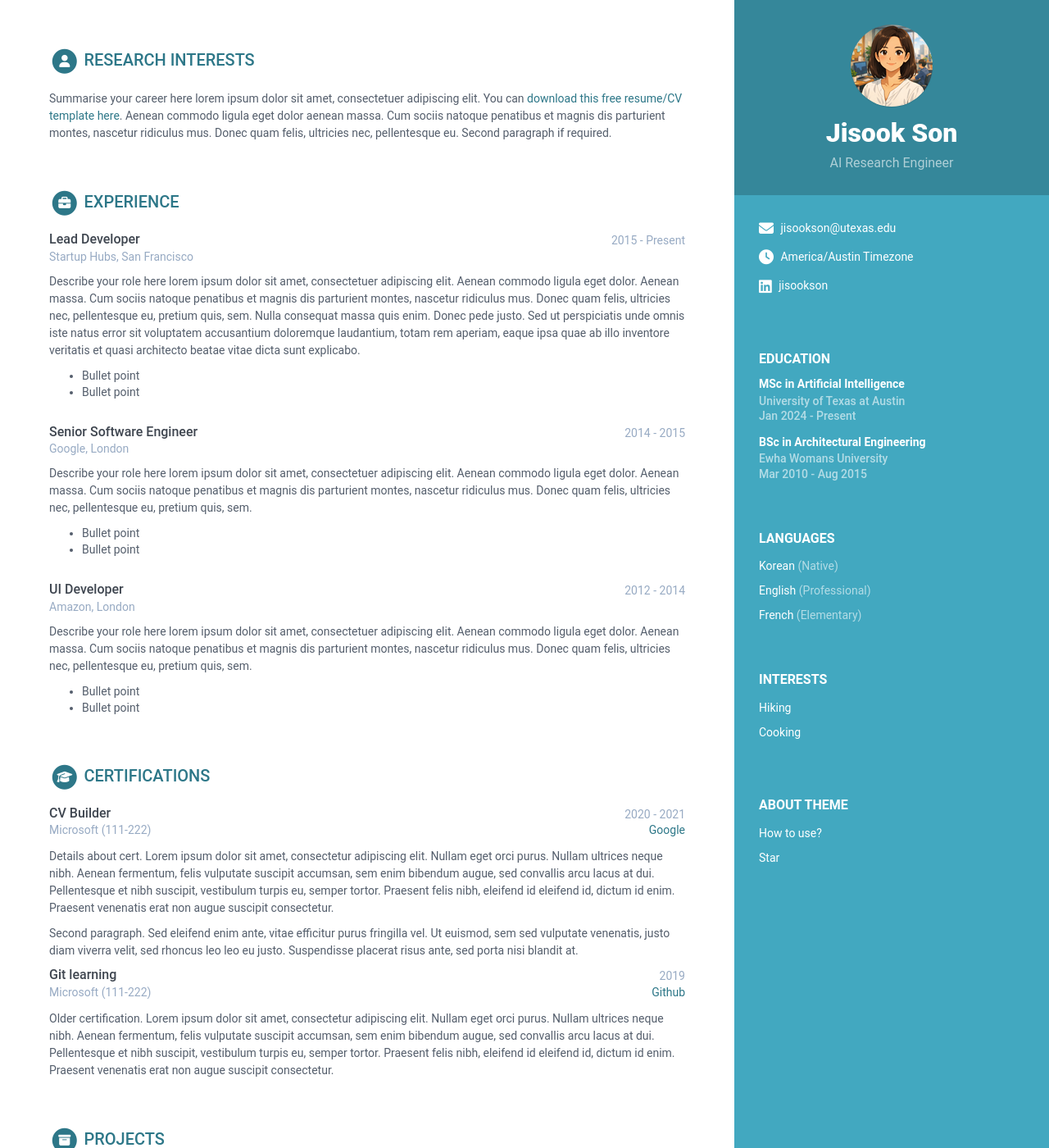
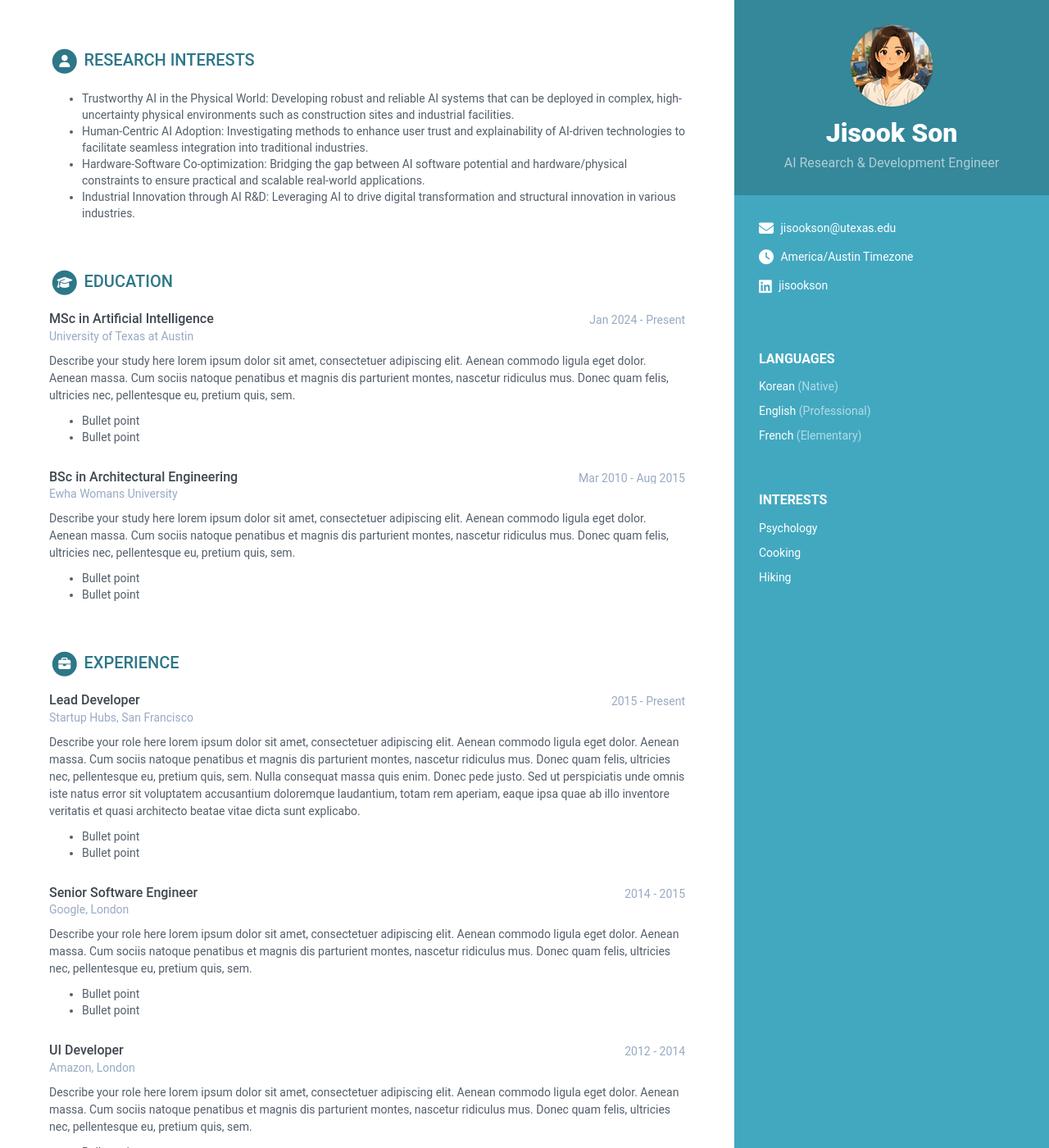
Before and after one commit to nanunzoey/nanunzoey.github.io, a Jekyll site: the page built from print.html, in a window 1280 px wide and 1400 px high. Shown: the whole window at 82% size. Built offline with Jekyll 4.4.1, drawn with Linux system fonts in a browser that asks for light colours; nearby versions of some CDN libraries; library files that are not in the unit come from our copies; some of the changed lines change nothing that is shown; some of the changed text lies outside the part shown.

Commit message:
Update data.yml

```diff
--- a/_data/data.yml
+++ b/_data/data.yml
@@ -4,12 +4,12 @@
 
 sidebar:
   position: right # position of the sidebar : left or right
-  about: True # set to False or comment line if you want to remove the "how to use?" in the sidebar
-  education: True # set to False if you want education in main section instead of in sidebar
+  about: False # set to False or comment line if you want to remove the "how to use?" in the sidebar
+  education: False # set to False if you want education in main section instead of in sidebar
 
   # Profile information
   name: Jisook Son
-  tagline: AI Research Engineer
+  tagline: AI Research & Development Engineer
   avatar: profile.png  #place a 100x100 picture inside /assets/images/ folder and provide the name of the file below
 
   # Sidebar links
@@ -49,27 +49,22 @@
   interests:
     title: Interests
     info:
-    - item: Hiking
+    - item: Psychology
       link:
-
 
     - item: Cooking
       link:
 
-
-    - item:
+    - item: Hiking
       link:
-
 
 career-profile:
   title: Research Interests
   summary: |
-    Summarise your career here lorem ipsum dolor sit amet, consectetuer
-    adipiscing elit. You can [download this free resume/CV template here]().
-    Aenean commodo ligula eget dolor aenean massa. Cum sociis natoque
-    penatibus et magnis dis parturient montes, nascetur ridiculus mus.
-    Donec quam felis, ultricies nec, pellentesque eu.
-    Second paragraph if required.
+    - Trustworthy AI in the Physical World: Developing robust and reliable AI systems that can be deployed in complex, high-uncertainty physical environments such as construction sites and industrial facilities.
+    - Human-Centric AI Adoption: Investigating methods to enhance user trust and explainability of AI-driven technologies to facilitate seamless integration into traditional industries.
+    - Hardware-Software Co-optimization: Bridging the gap between AI software potential and hardware/physical constraints to ensure practical and scalable real-world applications.
+    - Industrial Innovation through AI R&D: Leveraging AI to drive digital transformation and structural innovation in various industries.
 education:
   title: Education
   info:
@@ -203,66 +198,41 @@
     link: "#"
     tagline: "A responsive Bootstrap one page theme designed to help app developers promote their mobile apps"
 
-oss:
-  title: OSS Contributions
-  intro: >
-    You can list your open source software contributions in this section. Lorem ipsum dolor sit amet, consectetur adipiscing elit. Vestibulum et ligula in nunc bibendum fringilla a eu lectus.
-  contributions:
-  - title: Tempo
-    link: "#"
-    tagline: "A responsive website template designed to help startups promote their products or services and to attract users &amp; investors"
-
-  - title: Atom
-    link: "#"
-    tagline: "A comprehensive website template solution for startups/developers to market their mobile apps."
-
-  - title: Delta
-    link: "#"
-    tagline: "A responsive Bootstrap one page theme designed to help app developers promote their mobile apps"
-
 publications:
-  title: Publications
+  title: Talks & Presentations
   intro: |
     You can list your publications in this section. Lorem ipsum dolor sit
     amet, consectetur adipiscing elit. Vestibulum et ligula in nunc
     bibendum fringilla a eu lectus.
   papers:
-  - title: The Art of Computer Programming
-    link: "#"
-    authors: Donald E. Knuth
-    conference: Addison-Wesley, 1968
+  - title: AI Applications in Construction Industry
+    link: "https://youtu.be/s_1W3EE5Xjo?si=Uzot7O5o9gmQq8BT"
+    authors: DL E&C
+    conference: "Brief introduction to Machine Learning and Deep Learning, AI-based solutions applied at Construction sites"
 
-  - title: "Genetic Programming III: Darwinian Invention &amp; Problem Solving"
-    link: "#"
-    authors: Koza, J.R., Andre, D., Bennett, F.H., Keane, M.A.
-    conference: "Morgan Kaufmann Publishers Inc., San Francisco, CA, USA, 1st edn. (1999)"
-
-  - title: A syntax directed compiler for Algol 60
-    link: "#"
-    authors: Edgar T. Irons
-    conference: "Comm. ACM 4 (1961), 51–55"
+  - title: "Documentary: Cuting-edge Smart Construction Technologies"
+    link: "https://youtu.be/pG3-hvgoZFs?si=rhCpQnFCH-M6rc1a"
+    authors: DL E&C
+    conference: "Deep Learning based Defect Detection Solution"
 
 skills:
   title: Skills &amp; Proficiency
 
   toolset:
-  - name: Python & Django
-    level: 98%
+  - name: Python
+    level: 80%
 
-  - name: Javascript & jQuery
-    level: 98%
-
-  - name: Angular
-    level: 98%
+  - name: SQL
+    level: 70%
 
   - name: HTML5 & CSS
-    level: 95%
+    level: 80%
 
-  - name: Ruby on Rails
-    level: 85%
+  - name: JavaScript
+    level: 60%
 
-  - name: Sketch & Photoshop
-    level: 60%
+  - name: C#
+    level: 40%
 
 footer: >
   Designed with <i class="fas fa-heart"></i> by <a href="http://themes.3rdwavemedia.com" target="_blank" rel="nofollow">Xiaoying Riley</a>
```
